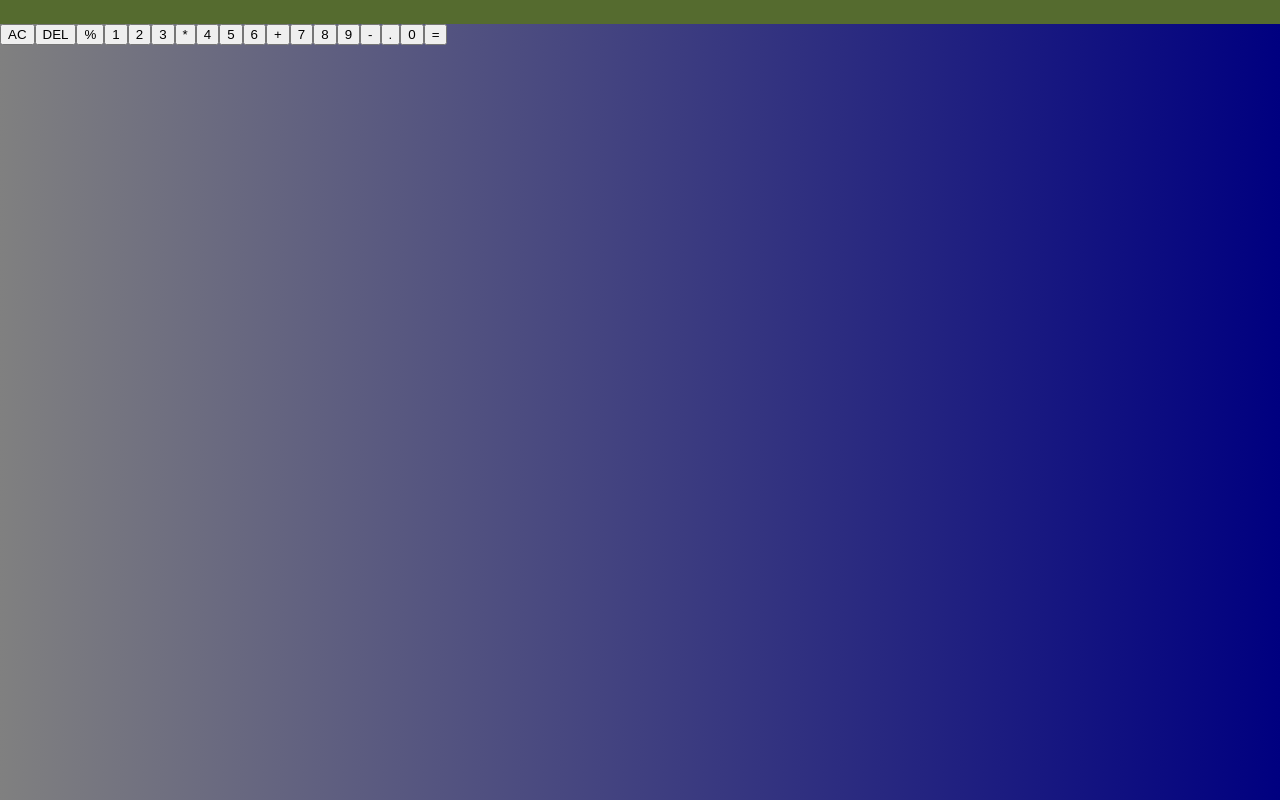
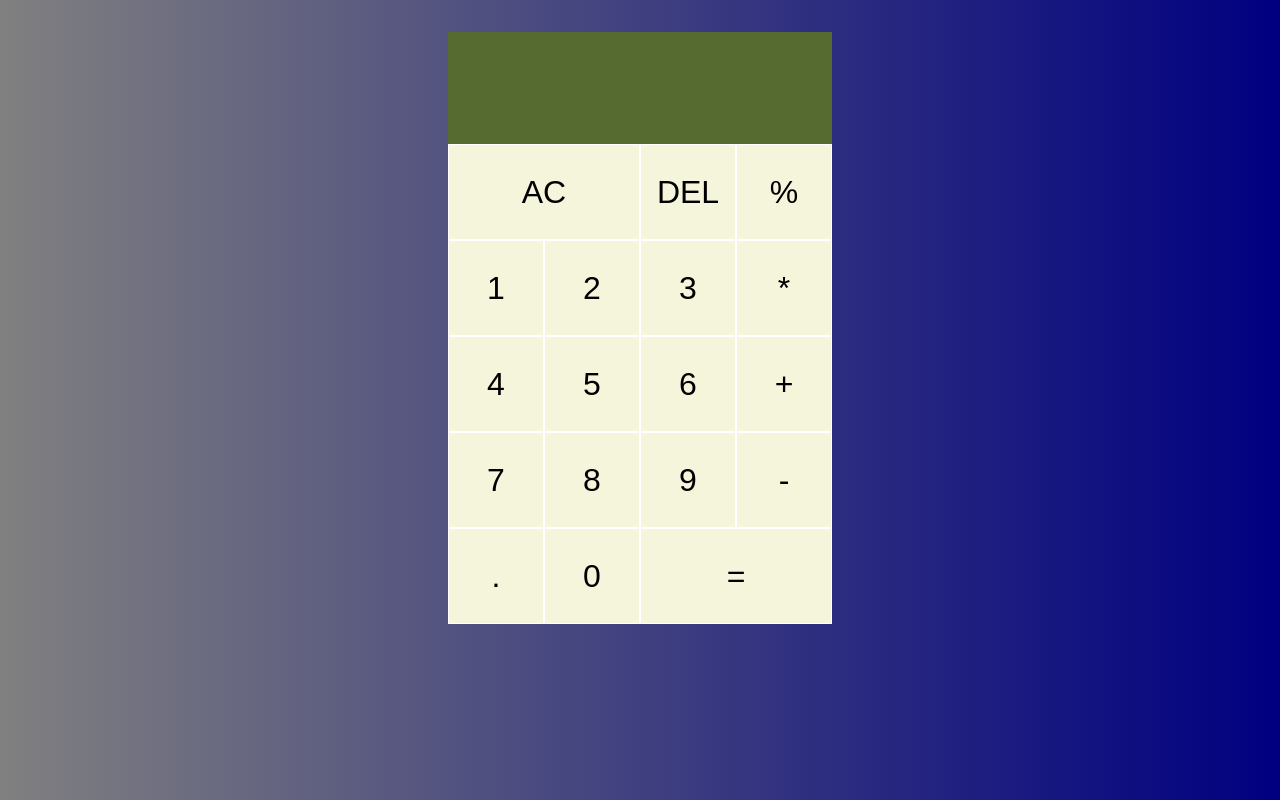
Before and after one commit to Kate-Hooker/React-calculater, a React (Create React App) app: page / in a window 1280 px wide. Built offline with nearby package versions, Linux system fonts and the light colour scheme.

Commit message:
formatted calculator

```diff
--- a/src/App.js
+++ b/src/App.js
@@ -136,7 +136,7 @@ function App() {
   )
 
   return (
-    <div className="caculator-grid">
+    <div className="calculator-grid">
       <div className="output">
         <div className="previous-operand">
           {previousOperand} {operation}
@@ -170,7 +170,7 @@ function App() {
       <DigitButton digit="0" dispatch={dispatch} />
 
       <button
-        clasName="span-two"
+        className="span-two"
         onClick={() => dispatch({ type: ACTIONS.EVALUATE })}
       >
         =
--- a/src/OperationButton.js
+++ b/src/OperationButton.js
@@ -4,7 +4,7 @@ export default function OperationButton({ dispatch, operation }) {
   return (
     <button
       onClick={() =>
-        (dispatch = { type: ACTIONS.CHOOSE_OPERATION, payload: { operation } })
+        dispatch({ type: ACTIONS.CHOOSE_OPERATION, payload: { operation } })
       }
     >
       {operation}
```
